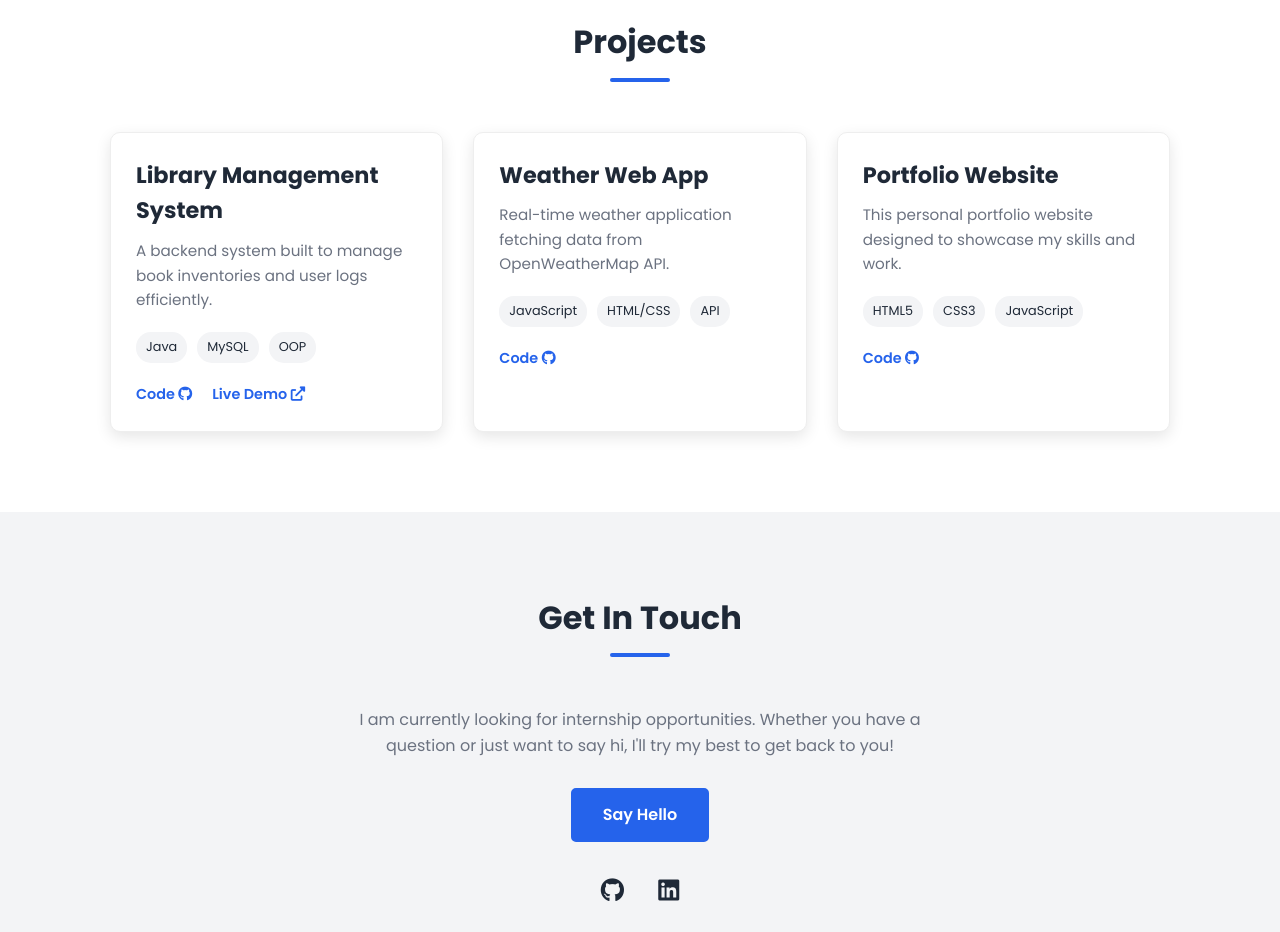
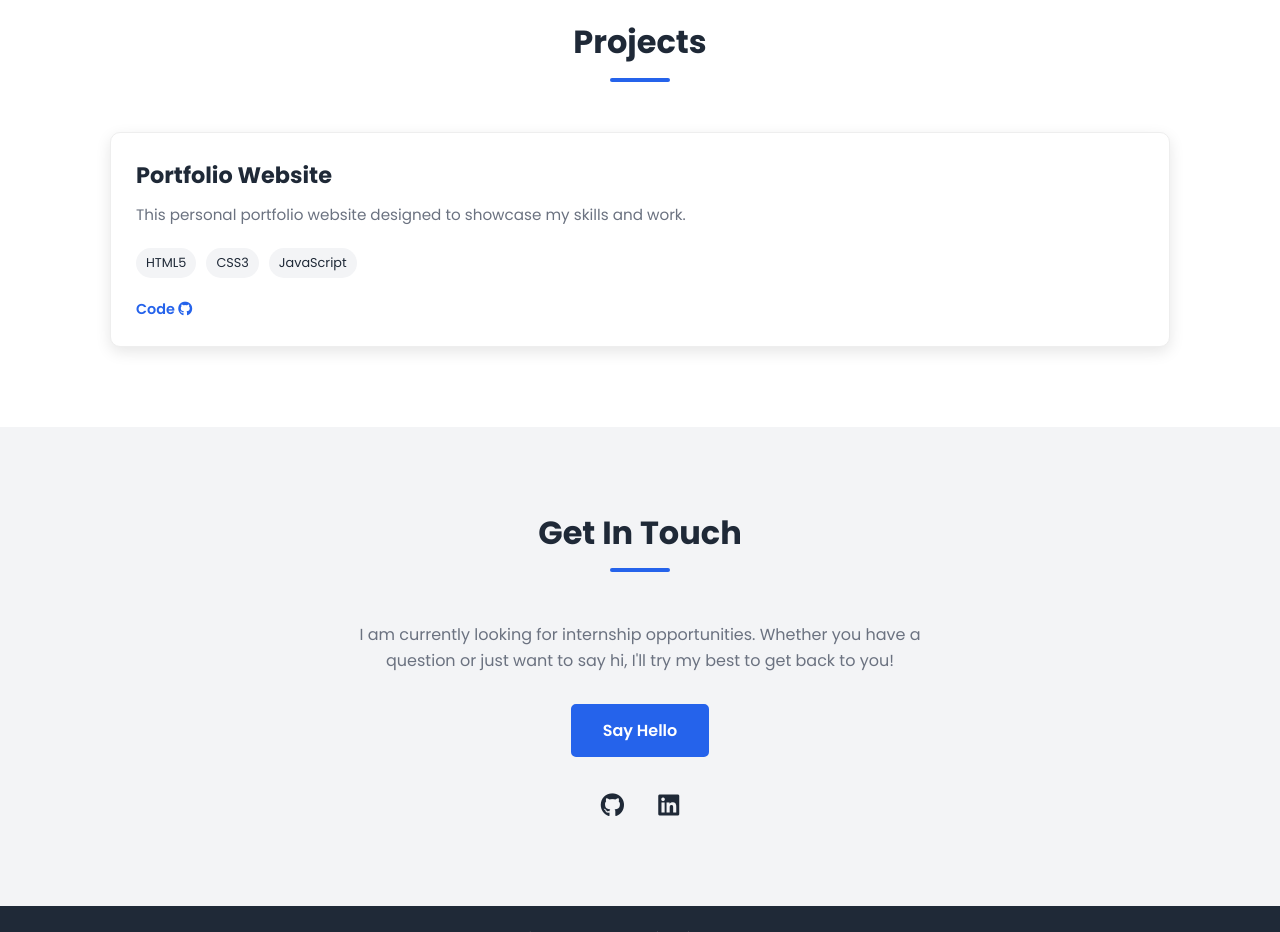
Before and after one commit to ayishathfarha-code/ayishathfarha-code.github.io, a plain HTML site: page index.html in a window 1280 px wide. Shown: the part 1840-2772 px from the top of the page. Drawn offline with Linux system fonts and the light colour scheme.

Commit message:
fixed the project cards

```diff
--- a/index.html
+++ b/index.html
@@ -97,37 +97,6 @@
             <div class="projects-grid">
                 <div class="project-card">
                     <div class="project-info">
-                        <h3>Library Management System</h3>
-                        <p>A backend system built to manage book inventories and user logs efficiently.</p>
-                        <div class="tags">
-                            <span>Java</span>
-                            <span>MySQL</span>
-                            <span>OOP</span>
-                        </div>
-                        <div class="project-links">
-                            <a href="https://github.com/yourusername/repo1" target="_blank">Code <i class="fab fa-github"></i></a>
-                            <a href="https://yourusername.github.io/repo1" target="_blank">Live Demo <i class="fas fa-external-link-alt"></i></a>
-                        </div>
-                    </div>
-                </div>
-
-                <div class="project-card">
-                    <div class="project-info">
-                        <h3>Weather Web App</h3>
-                        <p>Real-time weather application fetching data from OpenWeatherMap API.</p>
-                        <div class="tags">
-                            <span>JavaScript</span>
-                            <span>HTML/CSS</span>
-                            <span>API</span>
-                        </div>
-                        <div class="project-links">
-                            <a href="https://github.com/ayishathfarha-code/ayishathfarha-code.github.io" target="_blank">Code <i class="fab fa-github"></i></a>
-                        </div>
-                    </div>
-                </div>
-
-                <div class="project-card">
-                    <div class="project-info">
                         <h3>Portfolio Website</h3>
                         <p>This personal portfolio website designed to showcase my skills and work.</p>
                         <div class="tags">
```
